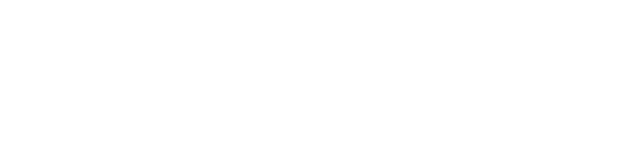
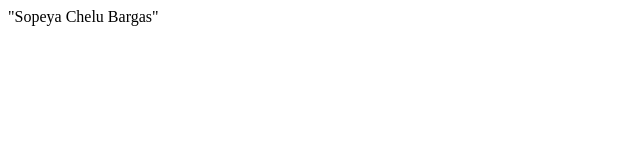
Before and after one commit to chelubargas/Sophia-Vargas, a plain HTML site: page index.html in a window 1280 px wide. Shown: the whole page, without its empty margins (0-640 px from the left). Drawn offline with Linux system fonts and the light colour scheme.

Commit message:
Update index.html

```diff
--- a/index.html
+++ b/index.html
@@ -11,6 +11,7 @@
       <link rel="icon" href="icon.png" type="image/gif">
     </head>
     <body>
-      <!-- Sopeya Chelu Bargas -->
+      <!-- Place content here -->
+      "Sopeya Chelu Bargas"
     </body>
   </html>
```
